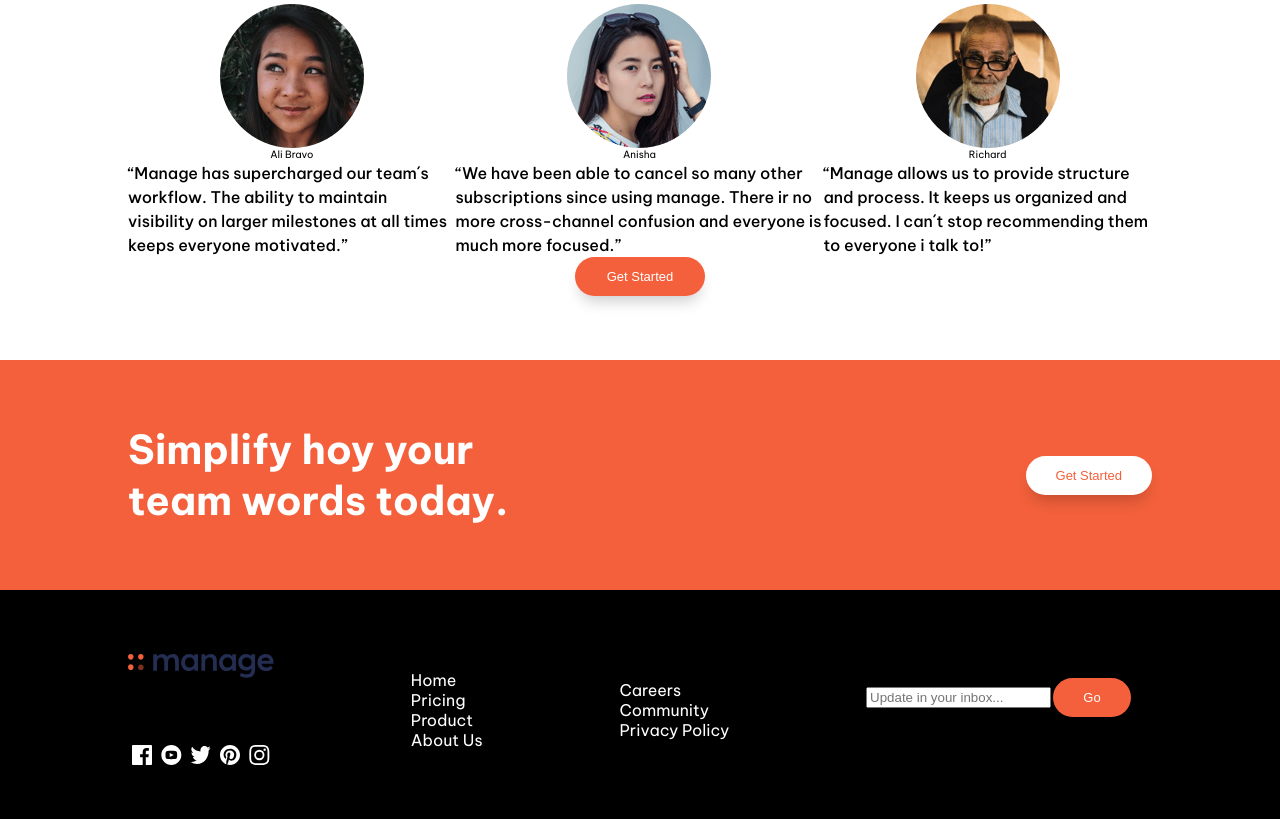
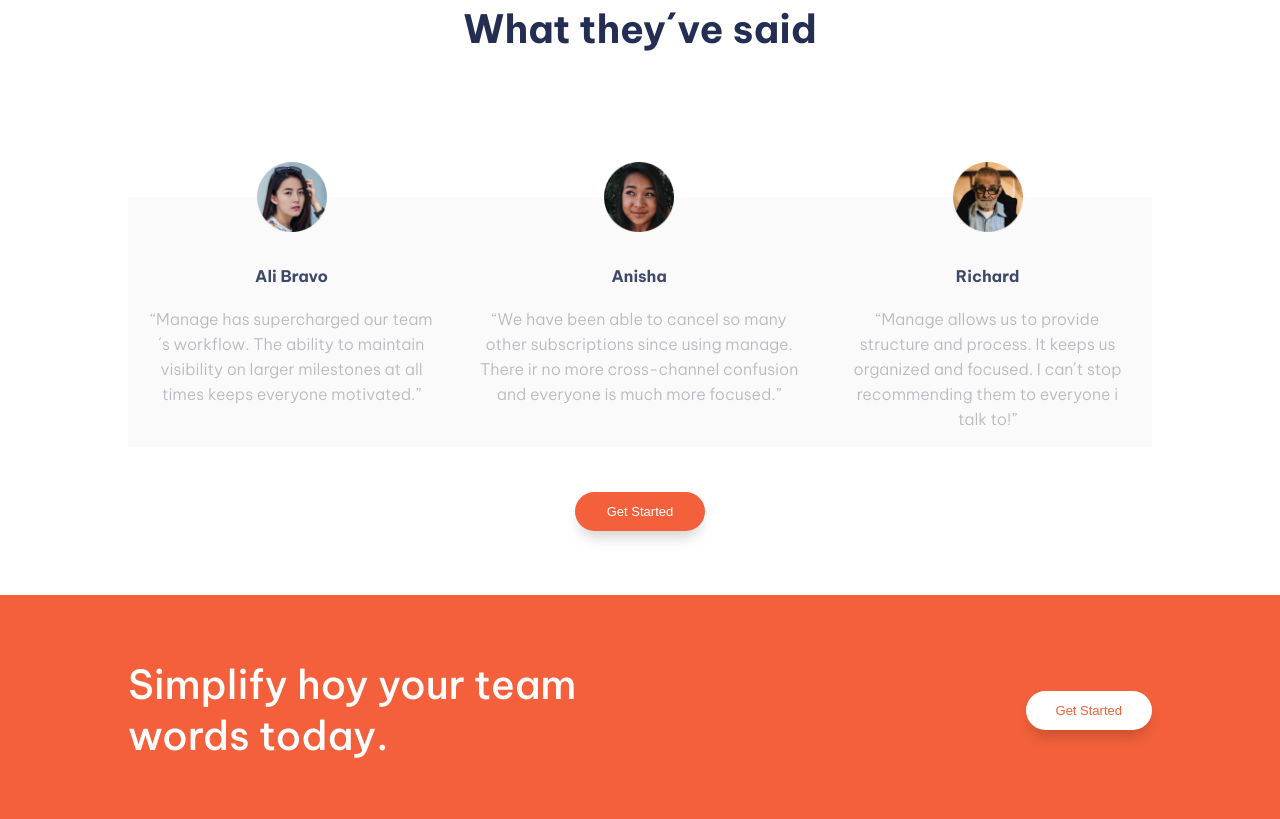
Before and after one commit to noeliaflorencia/manage_parcialFrontEnd_DH, a plain HTML site: page index.html in a window 1280 px wide. Shown: the part 1341-2160 px from the top of the page. Drawn offline with Linux system fonts and the light colour scheme.

Commit message:
final version desktop

```diff
--- a/css/style.css
+++ b/css/style.css
@@ -1,4 +1,4 @@
-@import url('https://fonts.googleapis.com/css2?family=Be+Vietnam+Pro:wght@400;500;600;700&display=swap');
+@import url('https://fonts.googleapis.com/css2?family=Be+Vietnam+Pro:wght@300;400;500;600;700&display=swap');
 
 
 
@@ -14,7 +14,6 @@ a {
 
 p {
     font-size: 1.6rem;
-    font-weight: 500;
     line-height: 2.4rem;
 }
 
@@ -172,7 +171,7 @@ main {
 
 .main__text-right p {
     color: #B3B2B7;
-    font-weight: 500;
+    font-weight: 300;
 }
 
 .reviews {
@@ -180,10 +179,20 @@ main {
     align-items: center;
     padding: 5% 10%;
     flex-direction: column;
+    text-align: center;
 }
+
+.reviews h2 {
+    font-size: 3.9rem;
+    color:#242E53;
+    text-align: center;
+    margin-bottom: 7.4rem;
+}
+
 
 .reviews button {
     width: 13rem;
+    margin-top:4.5rem;
 }
 
 .reviews__group {
@@ -197,6 +206,35 @@ main {
     align-items: center;
 }
 
+.reviews__item__text  {
+
+    background-color: #FAFAFA;
+    padding: 4.8rem 2.1rem 3.8rem 2.1rem;
+    height: 25rem;
+
+}
+
+.reviews__item__text p {
+    color:#B9B9C1;
+    font-weight: 300;
+    line-height: 2.5rem;
+}
+
+.reviews__item__text h3 {
+
+    color:#3F4868;
+    font-size: 1.6rem;
+    font-weight: 700;
+    padding:2.1rem;
+}
+
+.reviews__item img {
+    width: 7rem;
+    height: 7rem;
+    transform: translateY(50%);
+
+}
+
 .cta {
     background-color: #F3603B;
     display: flex;
@@ -205,25 +243,34 @@ main {
     padding: 5% 10%;
 }
 
-.cta h2 {
+.cta .cta__text {
+    display: flex;
+    flex-direction: column;
+}
+
+.cta .cta__text span {
     color: #fff;
-    width: 43rem;
     font-size: 4rem;
-    font-weight: 700;
+    font-weight: 500;
+
+
 }
 
 footer {
     display: flex;
     padding: 5% 10%;
     justify-content: space-between;
-    background-color: #000;
-    align-items: center;
+    background-color: #1E1E26;
+
+}
+
+.footer__logos img {
+    filter: brightness(0) invert(1);
 }
 
 footer ul {
     padding:0;
     display: flex;
-    justify-content: space-between;
     flex-direction: column;
     align-items: flex-start;
 
@@ -231,14 +278,34 @@ footer ul {
 
 footer ul li {
     list-style-type: none;
+    padding-bottom: 1.5rem;
+
+
 }
 
 footer ul li a {
     color:#fff;
     font-size: 1.6rem;
+    font-weight: 300;
 
 
 
+}
+
+footer .footer__newsletter .form__mail {
+    border-radius:5rem;
+    padding: 1rem;
+    border:0;
+    margin-right: .9rem;
+    font-size: 1.3rem;
+}
+
+footer .footer__newsletter p {
+
+    margin-top:7rem;
+    color: #8C8C94;
+    font-size: 1.2rem;
+    text-align: right;
 }
 
 .logos__rrss {
--- a/index.html
+++ b/index.html
@@ -70,24 +70,32 @@
     </main>
 
     <section class="reviews">
+        <h2>What they´ve said</h2>
         <div class="reviews__group">
             <article class="reviews__item">
-                <img class="reviews__item__img" src="img/avatar-ali.png" alt="Foto Ali">
-                <span>Ali Bravo</span>
-                <p>“Manage has supercharged our team´s workflow. The ability to maintain visibility on larger milestones
+                <img class="reviews__item__img" src="img/avatar-anisha.png" alt="Foto Ali">
+                <div class="reviews__item__text">
+                    <h3>Ali Bravo</h3>
+                    <p>“Manage has supercharged our team´s workflow. The ability to maintain visibility on larger
+                        milestones
                         at all times keeps everyone motivated.”</p>
+                </div>
             </article>
             <article class="reviews__item">
-                <img class="reviews__item__img" src="img/avatar-anisha.png" alt="Foto Anisha">
-                <span>Anisha</span>
+                <img class="reviews__item__img" src="img/avatar-ali.png" alt="Foto Anisha">
+                <div class="reviews__item__text">
+                    <h3>Anisha</h3>
                         <p>“We have been able to cancel so many other subscriptions since using manage. There ir no more
                             cross-channel confusion and everyone is much more focused.”</p>
+                </div>
             </article>
             <article class="reviews__item">
                 <img class="reviews__item__img" src="img/avatar-richard.png" alt="Foto Richard">
-                <span>Richard</span>
+                <div class="reviews__item__text">
+                <h3>Richard</h3>
                 <p>“Manage allows us to provide structure and process. It keeps us organized and focused. I can´t stop
                     recommending them to everyone i talk to!”</p>
+                    </div>
             </article>
         </div>
         <button>Get Started</button>
@@ -95,10 +103,15 @@
     </section>
 
     <div class="cta">
-        <h2>Simplify hoy your team words today.</h2>
+        <div class="cta__text">
+            <span>Simplify hoy your team</span>
+            <span>words today.</span>
+        </div>
         <div>
             <button class="cta__btn">Get Started</button>
         </div>
+
+
 
     </div>
 
@@ -126,7 +139,7 @@
         </ul>
         <div class="footer__newsletter">
             <form action="">
-                <input type="text" name="email" placeholder="Update in your inbox...">
+                <input class="form__mail" type="text" name="email" placeholder="Update in your inbox...">
                 <input class="btn__newsletter" type="submit" name="submit" value="Go">
             </form>
             <p>Copyright 2020. All Rights Reserved</p>
```
Lines whose indentation alone changed are shown as unchanged.
